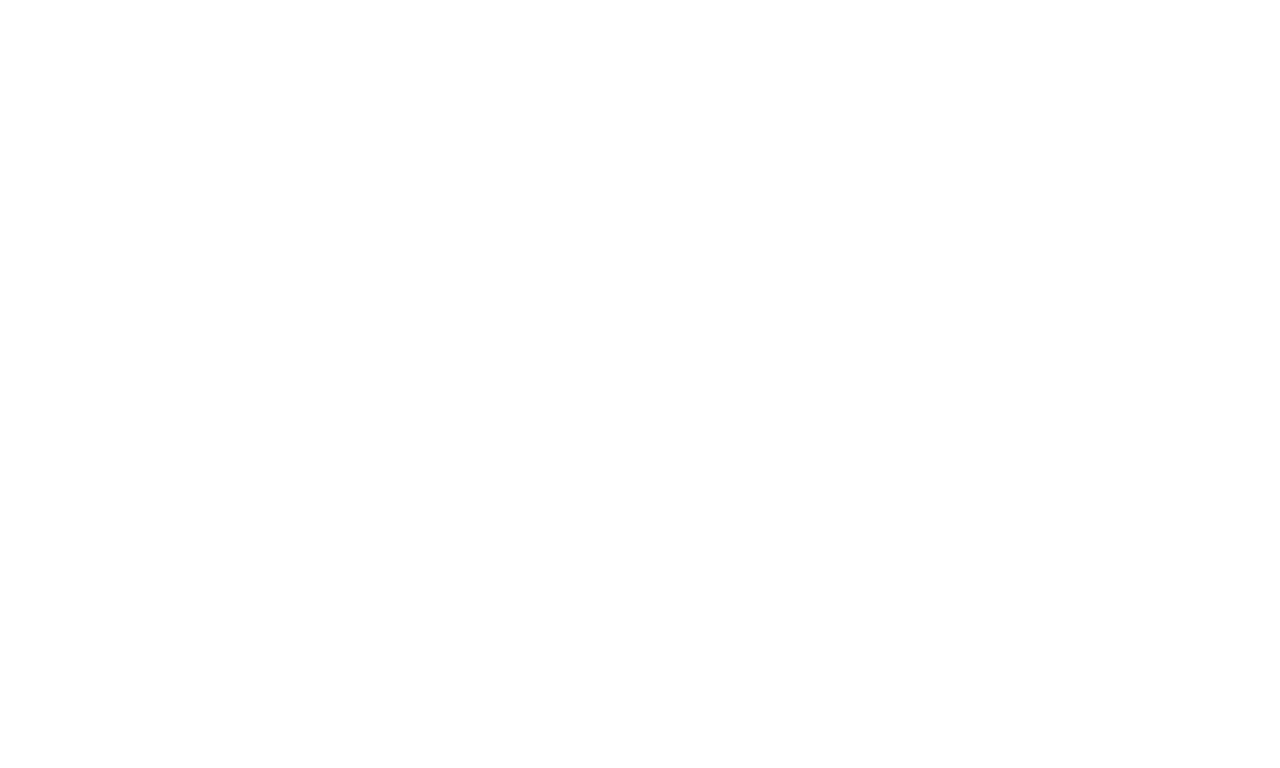
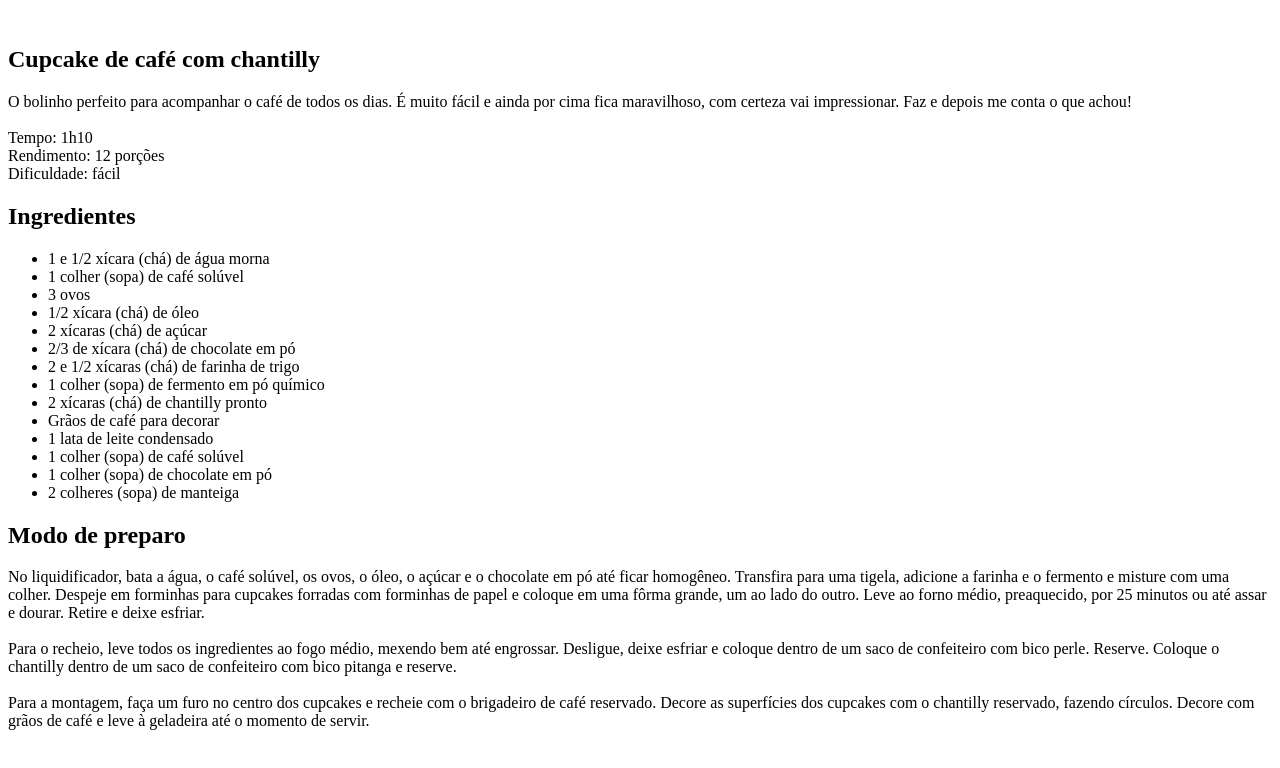
Before and after one commit to Darioluiz/projetos-pageReceita, a plain HTML site: page index.html in a window 1280 px wide. Drawn offline with Linux system fonts and the light colour scheme.

Commit message:
Estrutura do html e arquivo css iniciado

```diff
--- a/index.html
+++ b/index.html
@@ -3,7 +3,69 @@
   <head>
     <meta charset="UTF-8" />
     <meta name="viewport" content="width=device-width, initial-scale=1.0" />
+    <link rel="stylesheet" href="style.css" />
     <title>Página de Receita</title>
   </head>
-  <body></body>
+  <body>
+    <div id="page">
+      <img src="" alt="" />
+      <main>
+        <section class="about">
+          <h1>Cupcake de café com chantilly</h1>
+          <p>
+            O bolinho perfeito para acompanhar o café de todos os dias. É muito
+            fácil e ainda por cima fica maravilhoso, com certeza vai
+            impressionar. Faz e depois me conta o que achou!
+            <br /><br />
+
+            Tempo: 1h10 <br />
+            Rendimento: 12 porções<br />
+            Dificuldade: fácil
+          </p>
+        </section>
+        <section class="ingredients">
+          <h2>Ingredientes</h2>
+          <ul>
+            <li>1 e 1/2 xícara (chá) de água morna</li>
+            <li>1 colher (sopa) de café solúvel</li>
+            <li>3 ovos</li>
+            <li>1/2 xícara (chá) de óleo</li>
+            <li>2 xícaras (chá) de açúcar</li>
+            <li>2/3 de xícara (chá) de chocolate em pó</li>
+            <li>2 e 1/2 xícaras (chá) de farinha de trigo</li>
+            <li>1 colher (sopa) de fermento em pó químico</li>
+            <li>2 xícaras (chá) de chantilly pronto</li>
+            <li>Grãos de café para decorar</li>
+            <li>1 lata de leite condensado</li>
+            <li>1 colher (sopa) de café solúvel</li>
+            <li>1 colher (sopa) de chocolate em pó</li>
+            <li>2 colheres (sopa) de manteiga</li>
+          </ul>
+        </section>
+        <section class="preparation">
+          <h2>Modo de preparo</h2>
+          <p>
+            No liquidificador, bata a água, o café solúvel, os ovos, o óleo, o
+            açúcar e o chocolate em pó até ficar homogêneo. Transfira para uma
+            tigela, adicione a farinha e o fermento e misture com uma colher.
+            Despeje em forminhas para cupcakes forradas com forminhas de papel e
+            coloque em uma fôrma grande, um ao lado do outro. Leve ao forno
+            médio, preaquecido, por 25 minutos ou até assar e dourar. Retire e
+            deixe esfriar.<br /><br />
+
+            Para o recheio, leve todos os ingredientes ao fogo médio, mexendo
+            bem até engrossar. Desligue, deixe esfriar e coloque dentro de um
+            saco de confeiteiro com bico perle. Reserve. Coloque o chantilly
+            dentro de um saco de confeiteiro com bico pitanga e reserve.
+            <br /><br />
+
+            Para a montagem, faça um furo no centro dos cupcakes e recheie com o
+            brigadeiro de café reservado. Decore as superfícies dos cupcakes com
+            o chantilly reservado, fazendo círculos. Decore com grãos de café e
+            leve à geladeira até o momento de servir.
+          </p>
+        </section>
+      </main>
+    </div>
+  </body>
 </html>
```
Also changed, not shown: style.css (added).
